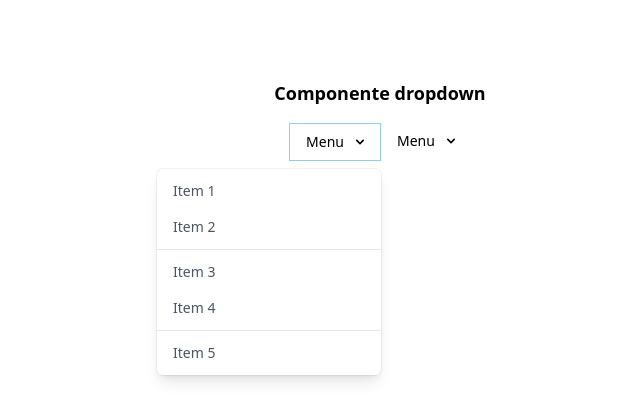
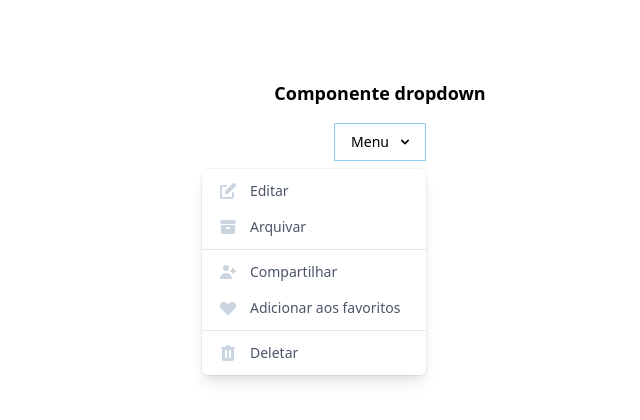
Before and after one commit to tiagomatosweb/vue-dropdown, a Vue app: page / in a window 1280 px wide. Both pictures are taken after a click on the button "Menu". Shown: the top 420 px of the page, without its empty margins (260-900 px from the left). Built offline with nearby package versions, Linux system fonts and the light colour scheme.

Commit message:
Add icons

```diff
--- a/src/App.vue
+++ b/src/App.vue
@@ -10,34 +10,51 @@
 
             <div class="flex justify-center">
                 <Dropdown text="Menu">
-                    <DropdownItem href="http://www.google.com">Item 1</DropdownItem>
-                    <DropdownItem :to="{ name: 'foo' }">Item 2</DropdownItem>
+                    <DropdownItem>
+                        <svg class="mr-3 h-5 w-5 text-gray-400 group-hover:text-gray-500 group-focus:text-gray-500" fill="currentColor" viewBox="0 0 20 20">
+                            <path d="M17.414 2.586a2 2 0 00-2.828 0L7 10.172V13h2.828l7.586-7.586a2 2 0 000-2.828z"/>
+                            <path fill-rule="evenodd" d="M2 6a2 2 0 012-2h4a1 1 0 010 2H4v10h10v-4a1 1 0 112 0v4a2 2 0 01-2 2H4a2 2 0 01-2-2V6z" clip-rule="evenodd"/>
+                        </svg>
+
+                        Editar
+                    </DropdownItem>
+
+                    <DropdownItem>
+                        <svg class="mr-3 h-5 w-5 text-gray-400 group-hover:text-gray-500 group-focus:text-gray-500" fill="currentColor" viewBox="0 0 20 20">
+                            <path d="M4 3a2 2 0 100 4h12a2 2 0 100-4H4z"/>
+                            <path fill-rule="evenodd" d="M3 8h14v7a2 2 0 01-2 2H5a2 2 0 01-2-2V8zm5 3a1 1 0 011-1h2a1 1 0 110 2H9a1 1 0 01-1-1z" clip-rule="evenodd"/>
+                        </svg>
+
+                        Arquivar
+                    </DropdownItem>
+
                     <DropdownDivider />
-                    <DropdownItem
-                        href="http://www.google.com"
-                        :to="{ name: 'bar' }"
-                    >
-                        Item 3
+
+                    <DropdownItem>
+                        <svg class="mr-3 h-5 w-5 text-gray-400 group-hover:text-gray-500 group-focus:text-gray-500" fill="currentColor" viewBox="0 0 20 20">
+                            <path d="M8 9a3 3 0 100-6 3 3 0 000 6zM8 11a6 6 0 016 6H2a6 6 0 016-6zM16 7a1 1 0 10-2 0v1h-1a1 1 0 100 2h1v1a1 1 0 102 0v-1h1a1 1 0 100-2h-1V7z"/>
+                        </svg>
+
+                        Compartilhar
                     </DropdownItem>
-                    <DropdownItem @click="onItem4Click">Item 4</DropdownItem>
+
+                    <DropdownItem>
+                        <svg class="mr-3 h-5 w-5 text-gray-400 group-hover:text-gray-500 group-focus:text-gray-500" fill="currentColor" viewBox="0 0 20 20">
+                            <path fill-rule="evenodd" d="M3.172 5.172a4 4 0 015.656 0L10 6.343l1.172-1.171a4 4 0 115.656 5.656L10 17.657l-6.828-6.829a4 4 0 010-5.656z" clip-rule="evenodd"/>
+                        </svg>
+
+                        Adicionar aos favoritos
+                    </DropdownItem>
+
                     <DropdownDivider />
-                    <DropdownItem>Item 5</DropdownItem>
-                </Dropdown>
 
+                    <DropdownItem>
+                        <svg class="mr-3 h-5 w-5 text-gray-400 group-hover:text-gray-500 group-focus:text-gray-500" fill="currentColor" viewBox="0 0 20 20">
+                            <path fill-rule="evenodd" d="M9 2a1 1 0 00-.894.553L7.382 4H4a1 1 0 000 2v10a2 2 0 002 2h8a2 2 0 002-2V6a1 1 0 100-2h-3.382l-.724-1.447A1 1 0 0011 2H9zM7 8a1 1 0 012 0v6a1 1 0 11-2 0V8zm5-1a1 1 0 00-1 1v6a1 1 0 102 0V8a1 1 0 00-1-1z" clip-rule="evenodd"/>
+                        </svg>
 
-                <Dropdown naked text="Menu">
-                    <DropdownItem href="http://www.google.com">Item 1</DropdownItem>
-                    <DropdownItem :to="{ name: 'foo' }">Item 2</DropdownItem>
-                    <DropdownDivider />
-                    <DropdownItem
-                        href="http://www.google.com"
-                        :to="{ name: 'bar' }"
-                    >
-                        Item 3
+                        Deletar
                     </DropdownItem>
-                    <DropdownItem @click="onItem4Click">Item 4</DropdownItem>
-                    <DropdownDivider />
-                    <DropdownItem>Item 5</DropdownItem>
                 </Dropdown>
             </div>
         </div>
```
